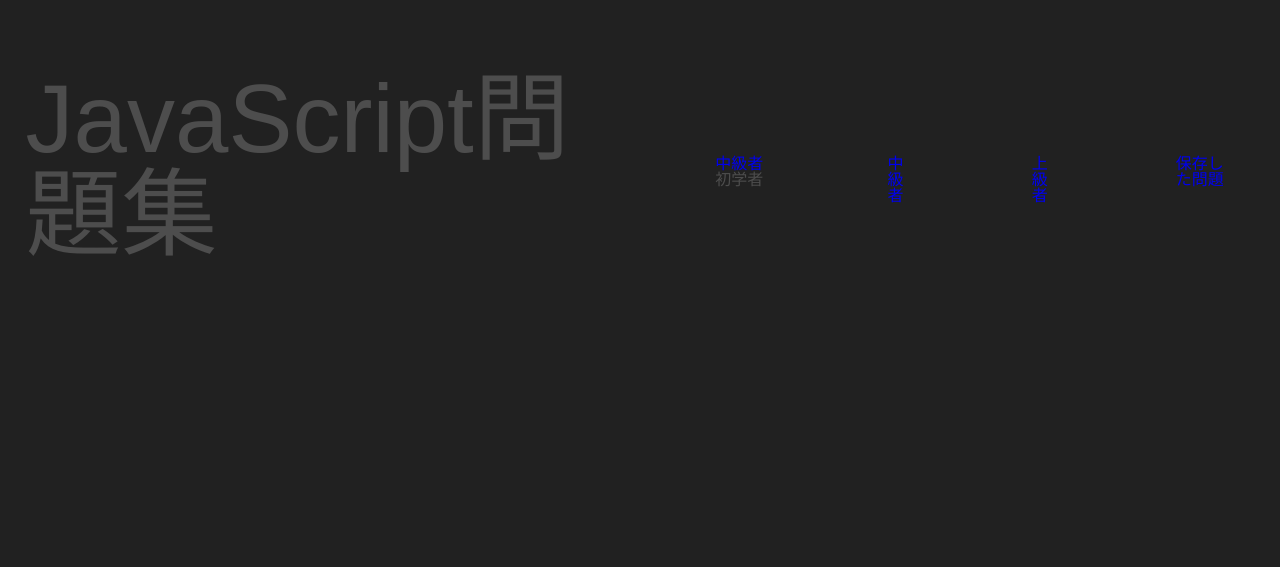
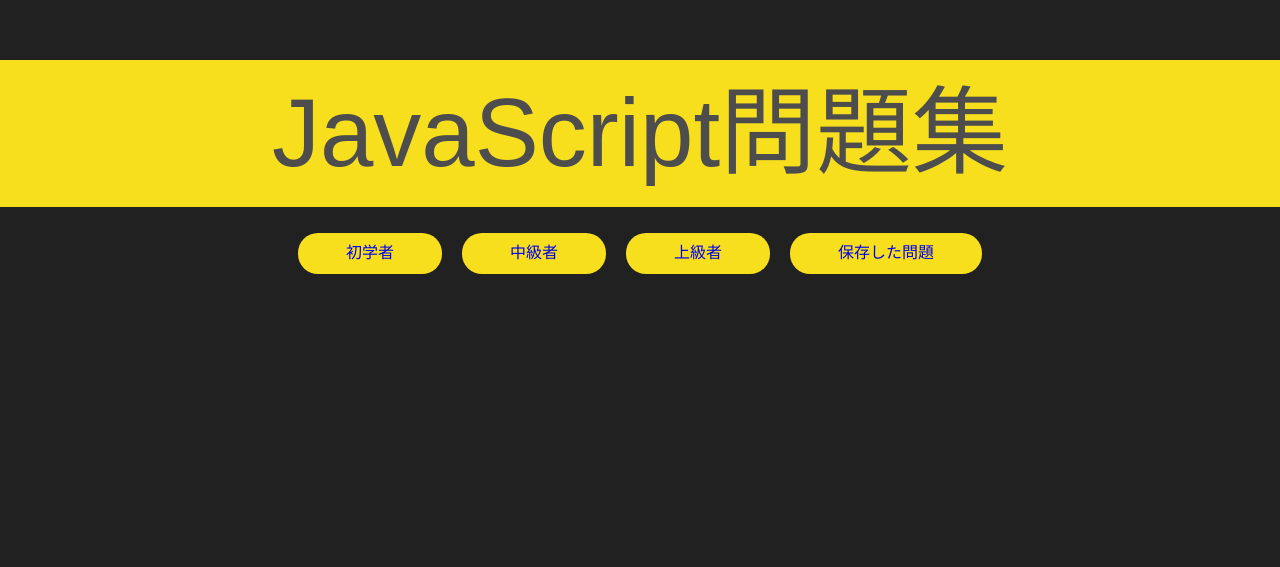
Before and after one commit to pottskun/02_workbook, a website: page high.html in a window 1280 px wide. Shown: the part 233-800 px from the top of the page. Drawn offline with Linux system fonts and the light colour scheme.

Commit message:
HTMLの更新

```diff
--- a/high.html
+++ b/high.html
@@ -1,10 +1,10 @@
-<!-- 上級者 -->
 <!DOCTYPE html>
 <html lang="ja">
 
 <head>
   <meta charset="UTF-8">
   <meta name="viewport" content="width=device-width, initial-scale=1.0">
+  <script src="https://kit.fontawesome.com/db57b188a5.js" crossorigin="anonymous" defer></script>
   <link rel="stylesheet" href="style.css">
   <script src="app.js" defer></script>
   <title>JavaScript問題集</title>
@@ -12,22 +12,21 @@
 
 <body>
   <header class="p-header">
-    <h1 class="p-header__title size color">JavaScript問題集</h1>
-    <nav class="p-header__nav">
-      <!-- ↓idつける必要はある？ -->
-      <ul class="p-globalNav">
-        <li class="p-globalNav__item color round"><a href="./index.html">中級者</a>初学者</li>
-        <li class="p-globalNav__item color round"><a href="./middle.html">中級者</a></li>
-        <li class="p-globalNav__item color round"><a href="./middle.html">上級者</a></li>
-        <li class="p-globalNav__item color round"><a href="./middle.html">保存した問題</a></li>
-      </ul>
-    </nav>
+    <div class="p-header__inner">
+      <h1 class="p-header__title theme-yellow">JavaScript問題集</h1>
+      <nav class="p-header__nav">
+        <ul class="p-globalNav">
+          <li class="p-globalNav__item theme-yellow"><a href="./index.html">初学者</a></li>
+          <li class="p-globalNav__item theme-yellow"><a href="./middle.html">中級者</a></li>
+          <li class="p-globalNav__item theme-yellow"><a href="./middle.html">上級者</a></li>
+          <li class="p-globalNav__item theme-yellow"><a href="./middle.html">保存した問題</a></li>
+        </ul>
+      </nav>
+    </div>
   </header>
   <main>
     <ol id="js-question-list">
-      <!-- ここにdata.jsonが書かれていく -->
     </ol>
   </main>
 </body>
-
 </html>
```
Also changed, not shown: middle.html (+12 -13 lines), stored.html (+12 -13 lines).
